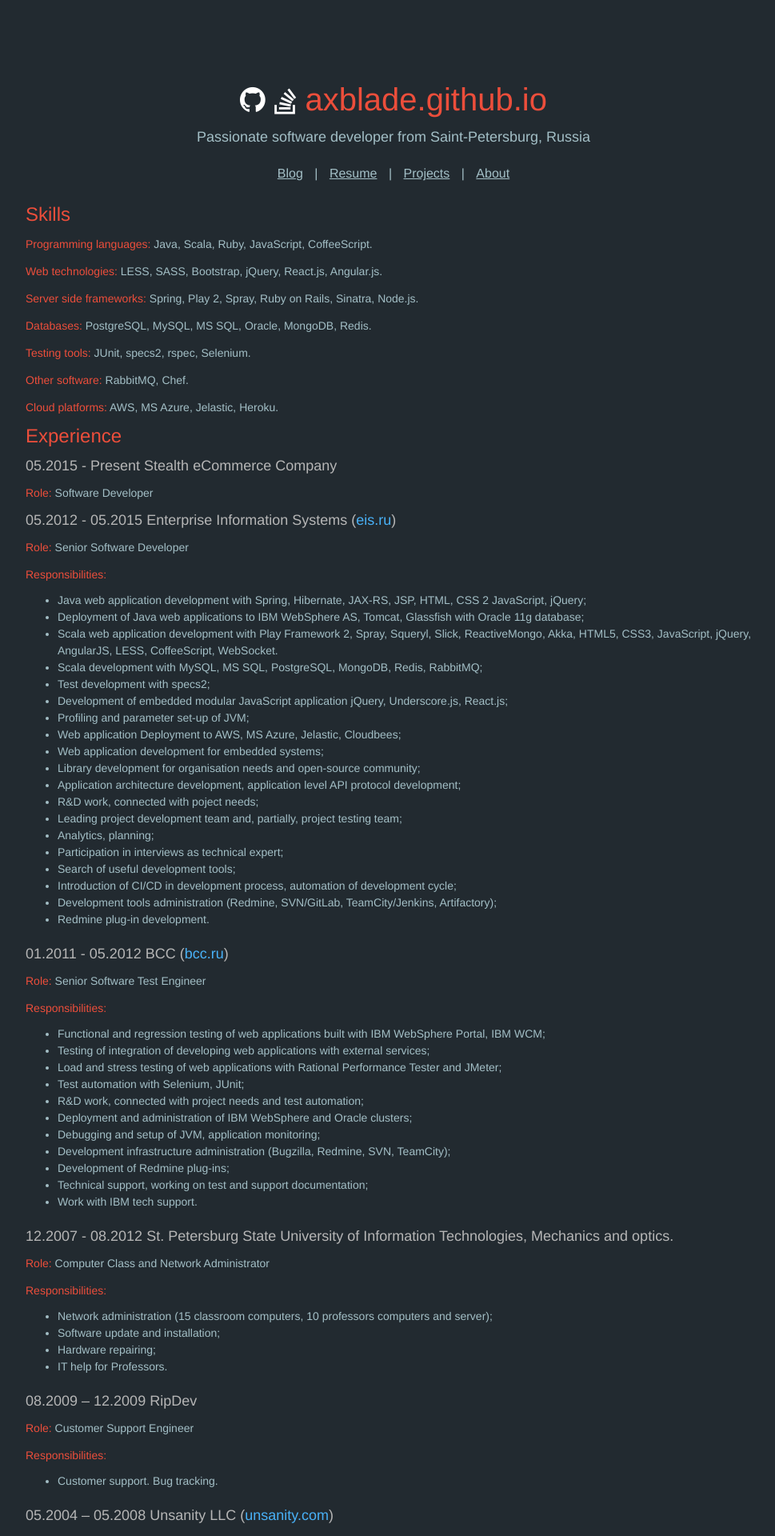
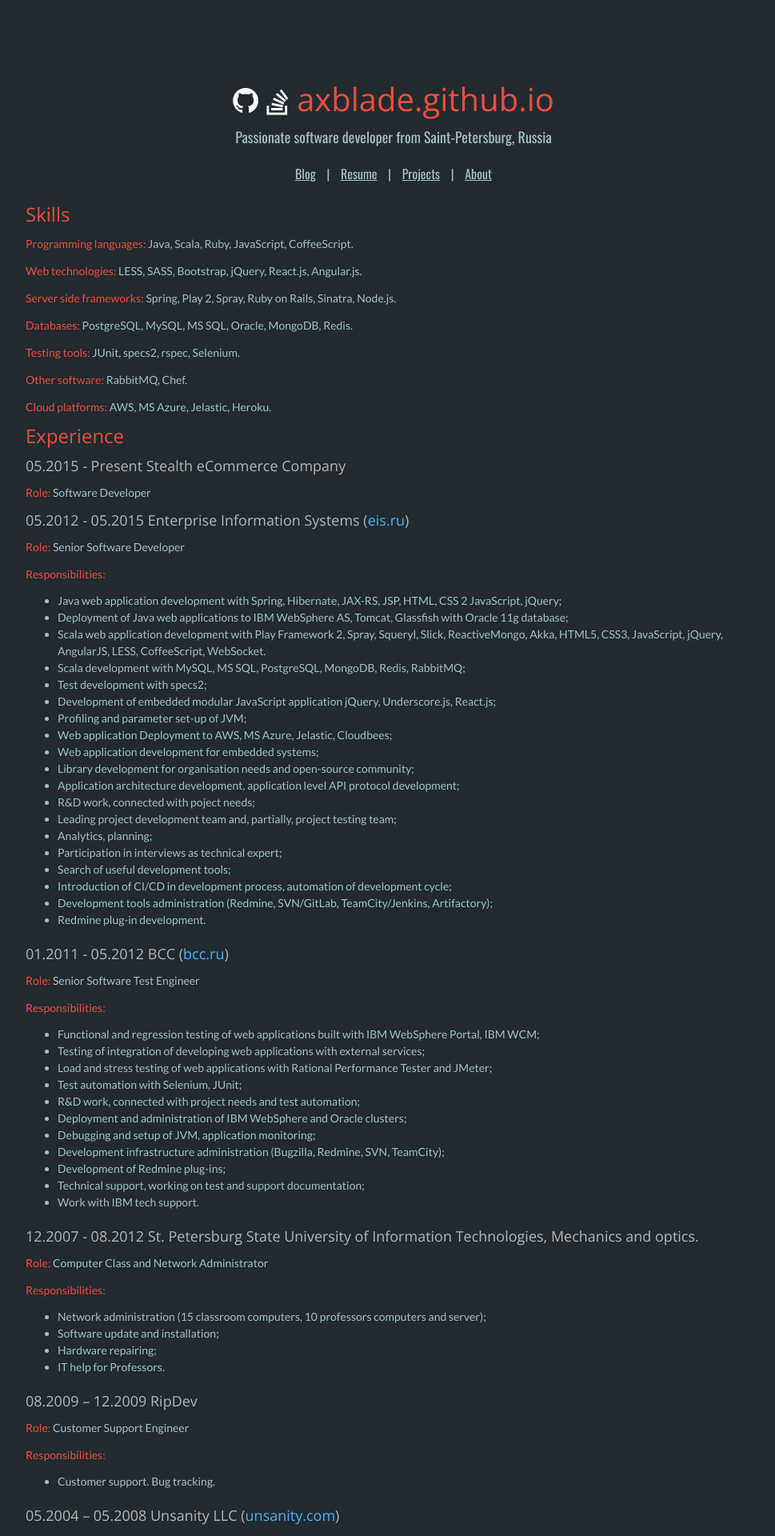
Before and after one commit to eugene-sy/eugene-sy.github.io, a Jekyll site: the page built from resume.html, in a window 1280 px wide. Shown: the top 1920 px of the page at 80% size, without its empty margins (148-1117 px from the left). Built offline with Jekyll 4.4.1, drawn with Linux system fonts in a browser that asks for light colours; nearby versions of some CDN libraries; some web fonts are replaced; library files that are not in the unit come from our copies.

Commit message:
change fonts in css file

```diff
--- a/public/stylesheets/styles.css
+++ b/public/stylesheets/styles.css
@@ -1,81 +1,9 @@
-/* fonts */
-@font-face {
-  font-family: 'OpenSansLight';
-  src: url("../fonts/OpenSans-Light-webfont.eot");
-  src: url("../fonts/OpenSans-Light-webfont.eot?#iefix") format("embedded-opentype"), url("../fonts/OpenSans-Light-webfont.woff") format("woff"), url("../fonts/OpenSans-Light-webfont.ttf") format("truetype"), url("../fonts/OpenSans-Light-webfont.svg#OpenSansLight") format("svg");
-  font-weight: normal;
-  font-style: normal;
-}
-
-@font-face {
-  font-family: 'OpenSansLightItalic';
-  src: url("../fonts/OpenSans-LightItalic-webfont.eot");
-  src: url("../fonts/OpenSans-LightItalic-webfont.eot?#iefix") format("embedded-opentype"), url("../fonts/OpenSans-LightItalic-webfont.woff") format("woff"), url("../fonts/OpenSans-LightItalic-webfont.ttf") format("truetype"), url("../fonts/OpenSans-LightItalic-webfont.svg#OpenSansLightItalic") format("svg");
-  font-weight: normal;
-  font-style: normal;
-}
-
-@font-face {
-  font-family: 'OpenSansRegular';
-  src: url("../fonts/OpenSans-Regular-webfont.eot");
-  src: url("../fonts/OpenSans-Regular-webfont.eot?#iefix") format("embedded-opentype"), url("../fonts/OpenSans-Regular-webfont.woff") format("woff"), url("../fonts/OpenSans-Regular-webfont.ttf") format("truetype"), url("../fonts/OpenSans-Regular-webfont.svg#OpenSansRegular") format("svg");
-  font-weight: normal;
-  font-style: normal;
-  -webkit-font-smoothing: antialiased;
-}
-
-@font-face {
-  font-family: 'OpenSansItalic';
-  src: url("../fonts/OpenSans-Italic-webfont.eot");
-  src: url("../fonts/OpenSans-Italic-webfont.eot?#iefix") format("embedded-opentype"), url("../fonts/OpenSans-Italic-webfont.woff") format("woff"), url("../fonts/OpenSans-Italic-webfont.ttf") format("truetype"), url("../fonts/OpenSans-Italic-webfont.svg#OpenSansItalic") format("svg");
-  font-weight: normal;
-  font-style: normal;
-  -webkit-font-smoothing: antialiased;
-}
-
-@font-face {
-  font-family: 'OpenSansSemibold';
-  src: url("../fonts/OpenSans-Semibold-webfont.eot");
-  src: url("../fonts/OpenSans-Semibold-webfont.eot?#iefix") format("embedded-opentype"), url("../fonts/OpenSans-Semibold-webfont.woff") format("woff"), url("../fonts/OpenSans-Semibold-webfont.ttf") format("truetype"), url("../fonts/OpenSans-Semibold-webfont.svg#OpenSansSemibold") format("svg");
-  font-weight: normal;
-  font-style: normal;
-  -webkit-font-smoothing: antialiased;
-}
-
-@font-face {
-  font-family: 'OpenSansSemiboldItalic';
-  src: url("../fonts/OpenSans-SemiboldItalic-webfont.eot");
-  src: url("../fonts/OpenSans-SemiboldItalic-webfont.eot?#iefix") format("embedded-opentype"), url("../fonts/OpenSans-SemiboldItalic-webfont.woff") format("woff"), url("../fonts/OpenSans-SemiboldItalic-webfont.ttf") format("truetype"), url("../fonts/OpenSans-SemiboldItalic-webfont.svg#OpenSansSemiboldItalic") format("svg");
-  font-weight: normal;
-  font-style: normal;
-  -webkit-font-smoothing: antialiased;
-}
-
-@font-face {
-  font-family: 'OpenSansBold';
-  src: url("../fonts/OpenSans-Bold-webfont.eot");
-  src: url("../fonts/OpenSans-Bold-webfont.eot?#iefix") format("embedded-opentype"), url("../fonts/OpenSans-Bold-webfont.woff") format("woff"), url("../fonts/OpenSans-Bold-webfont.ttf") format("truetype"), url("../fonts/OpenSans-Bold-webfont.svg#OpenSansBold") format("svg");
-  font-weight: normal;
-  font-style: normal;
-  -webkit-font-smoothing: antialiased;
-}
-
-@font-face {
-  font-family: 'OpenSansBoldItalic';
-  src: url("../fonts/OpenSans-BoldItalic-webfont.eot");
-  src: url("../fonts/OpenSans-BoldItalic-webfont.eot?#iefix") format("embedded-opentype"), url("../fonts/OpenSans-BoldItalic-webfont.woff") format("woff"), url("../fonts/OpenSans-BoldItalic-webfont.ttf") format("truetype"), url("../fonts/OpenSans-BoldItalic-webfont.svg#OpenSansBoldItalic") format("svg");
-  font-weight: normal;
-  font-style: normal;
-  -webkit-font-smoothing: antialiased;
-}
-
-
 /* main */
 
 body {
   padding: 0px 0 20px 0px;
   margin: 0px;
-  font: 14px/1.5 "OpenSansRegular", "Helvetica Neue", Helvetica, Arial, sans-serif;
+  font: 14px/1.5 'Lato', sans-serif;
   color: #A3BFC6 ;
   font-weight: normal;
   background: #222A30;
@@ -89,7 +17,7 @@
 h1, h2, h3, h4, h5, h6 {
   color: #EC4E3B;
   margin: 0 0 10px;
-  font-family: 'OpenSansRegular', "Helvetica Neue", Helvetica, Arial, sans-serif;
+  font-family: 'Open Sans', sans-serif;
   font-weight: normal;
 }
 
@@ -116,7 +44,7 @@
 h3 {
   font-size: 18px;
   line-height: 24px;
-  font-family: 'OpenSansRegular', "Helvetica Neue", Helvetica, Arial, sans-serif !important;
+  font-family: 'Open Sans', sans-serif;
   font-weight: normal;
   color: #b6b6b6;
 }
@@ -154,7 +82,7 @@
 }
 
 strong {
-  font-family: 'OpenSansBold', "Helvetica Neue", Helvetica, Arial, sans-serif !important;
+  font-family: 'Oswald', sans-serif;
   font-weight: normal;
 }
 
@@ -177,7 +105,7 @@
 }
 
 code {
-  font-family: "Lucida Sans", Monaco, Bitstream Vera Sans Mono, Lucida Console, Terminal, monospace;
+  font-family: 'Monaco', monospace;
   font-size: 13px;
   margin: 0 4px;
   padding: 4px 6px;
@@ -219,7 +147,7 @@
   padding: 5px 10px;
   border-bottom: 1px solid #434343;
   color: #b6b6b6;
-  font-family: 'OpenSansSemibold', "Helvetica Neue", Helvetica, Arial, sans-serif !important;
+  font-family: 'Oswald', sans-serif;
   font-weight: normal;
 }
 
@@ -238,7 +166,7 @@
 
 dt {
   color: #F0E7D5;
-  font-family: 'OpenSansSemibold', "Helvetica Neue", Helvetica, Arial, sans-serif !important;
+  font-family: 'Oswald', sans-serif;
   font-weight: normal;
 }
 
@@ -261,7 +189,7 @@
 }
 
 section #title h1 {
-  font-family: 'OpenSansLight', "Helvetica Neue", Helvetica, Arial, sans-serif;
+  font-family: 'Open Sans', sans-serif;
   font-weight: normal;
   font-size: 40px;
   text-align: center;
@@ -269,7 +197,7 @@
 
 section #title p {
   color: #A3BFC6;
-  font-family: 'OpenSansLight', "Helvetica Neue", Helvetica, Arial, sans-serif;
+  font-family: 'Oswald', sans-serif;
   font-weight: normal;
   font-size: 18px;
   text-align: center;
@@ -278,7 +206,7 @@
 section #title .credits {
   text-align: center;
   font-size: 16px;
-  font-family: 'OpenSansRegular', "Helvetica Neue", Helvetica, Arial, sans-serif;
+  font-family: 'Oswald', sans-serif;
   font-weight: normal;
   color: #A3BFC6;
   margin-top: 20px;
@@ -296,7 +224,7 @@
 }
 
 .section-header-archive, .tag_name{
-	margin:  15px 0 0 0;
+  margin:  15px 0 0 0;
 }
 
 footer {
@@ -329,7 +257,7 @@
   mfont-size: 15px;
   line-height: 24px;
   margin: 0 0 10px;
-  font-family: 'OpenSansRegular', "Helvetica Neue", Helvetica, Arial, sans-serif;
+  font-family: 'Lato', sans-serif;
   font-weight: normal;
   color: #A3BFC6;
 }
@@ -349,8 +277,8 @@
 .pln-img {
   width: 300px;
   height: 300px;
-	margin-bottom: 10px;
-	margin-top: -20px;
+  margin-bottom: 10px;
+  margin-top: -20px;
 }
 
 /* for circled image*/
```
